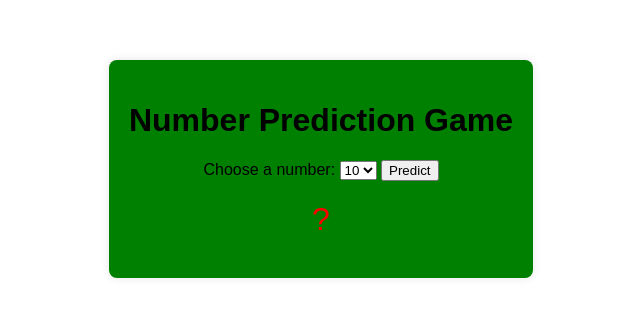
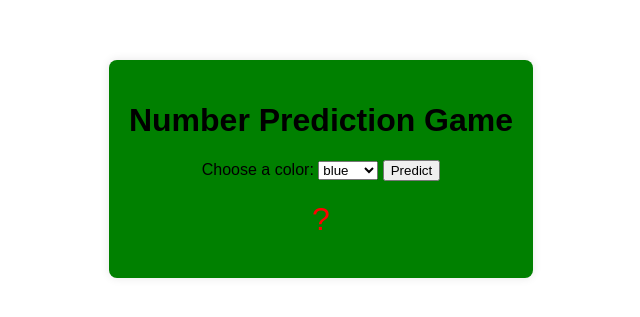
Before and after one commit to Ritiksharma2001/Random-number-choice, a plain HTML site: page index.html in a window 1280 px wide. Shown: the part 231-548 px from the top of the page, 319-959 px from the left. Drawn offline with Linux system fonts and the light colour scheme.

Commit message:
Update index.html
Number changes to color

Numbers are 10, 19, 12, 20, 16

```diff
--- a/index.html
+++ b/index.html
@@ -42,13 +42,13 @@
     <h1>Number Prediction Game</h1>
 
     <div>
-        <label for="number-select">Choose a number:</label>
+        <label for="number-select">Choose a color:</label>
         <select id="number-select">
-            <option value="10">10</option>
-            <option value="12">12</option>
-            <option value="16">16</option>
-            <option value="19">19</option>
-            <option value="20">20</option>
+            <option value="blue">blue</option>
+            <option value="red">red</option>
+            <option value="green">green</option>
+            <option value="white">white</option>
+            <option value="yellow">yellow</option>
         </select>
         <button id="predict-button">Predict</button>
     </div>
@@ -58,7 +58,7 @@
 </div>
 
 <script>
-    const numbers = [10, 12, 16, 19, 20];
+    const numbers = [blue, red, green, white, yellow];
 
     function generateRandomNumber() {
         const randomIndex = Math.floor(Math.random() * numbers.length);
```
